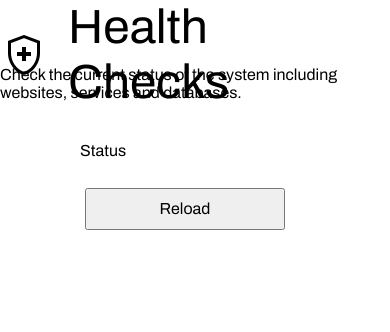
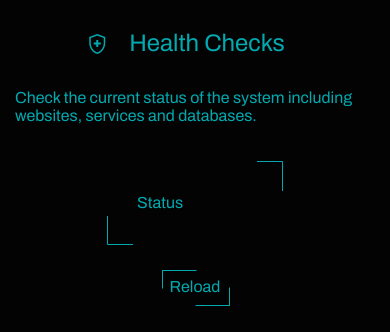
Before and after one commit to MichaelDiers/health-client, a React (Create React App) app in the folder health-client/: page / in a window 390 px wide. Shown: the top 332 px of the page. Built offline with nearby package versions, Linux system fonts and the light colour scheme.

Commit message:
simple dark theme, responsive design

```diff
--- a/health-client/src/App.tsx
+++ b/health-client/src/App.tsx
@@ -1,3 +1,4 @@
+import { Footer } from './components/Footer';
 import { Header } from './components/Header';
 import HealthCheck from './features/health-check/health-check';
 
@@ -12,6 +13,7 @@ function App() {
       <main>
         <HealthCheck />
       </main>
+      <Footer />
     </div>
   );
 }
--- /dev/null
+++ b/health-client/src/components/Footer.tsx
@@ -0,0 +1,5 @@
+export function Footer() {
+  return (
+    <footer></footer>
+  )
+}
--- a/health-client/src/components/Status.tsx
+++ b/health-client/src/components/Status.tsx
@@ -10,9 +10,12 @@ export function Status({
   counter?: number,
 }) {
   let text;
+  let cssClass = '';
   switch (status) {
     case 'down':
+    case 'error':
       text = 'error';
+      cssClass = 'status-error';
       break;
     case 'ok':
       text = 'done_all';
@@ -29,15 +32,15 @@ export function Status({
     return (
       <>
         <div>{keyText}</div>
-        <div>{counter}</div>
+        <div>{counter ? `${counter} sec` : ''}</div>
       </>
     )
   }
 
   return (
     <>
-      <div className={`status-${status}`}>{keyText}</div>
-      <div className={`status-${status} material-symbols-outlined`}>
+      <div className={cssClass}>{keyText}</div>
+      <div className={`${cssClass} material-symbols-outlined`}>
         <span className='material-symbols-outlined'>{text}</span>
       </div>
     </>
--- a/health-client/src/features/health-check/health-check.tsx
+++ b/health-client/src/features/health-check/health-check.tsx
@@ -12,14 +12,14 @@ export default function HealthCheck() {
   // evaluate error before data
   const queryData = (error as { data: any })?.data as IHealthCheckResult || data as IHealthCheckResult;
 
-  const [counter, setCounter] = useState(10);
+  const [counter, setCounter] = useState(9);
   useEffect(() => {
     counter > 0 && setTimeout(() => setCounter(counter - 1), 1000);
   }, [counter]);
 
   const onReload = () => {
     refetch();
-    setCounter(10);
+    setCounter(9);
   }
 
   return (
@@ -49,11 +49,11 @@ export default function HealthCheck() {
             })
             : <></>
         }
-        <button
-          disabled={isLoading || isFetching}
-          onClick={onReload}
-        >Reload</button>
       </div>
+      <button
+        disabled={isLoading || isFetching}
+        onClick={onReload}
+      >Reload</button>
     </div>
   );
 }
--- a/health-client/src/scss/abstracts/_variables.scss
+++ b/health-client/src/scss/abstracts/_variables.scss
@@ -1,2 +1,6 @@
-$color-success: #0b830b;
-$color-error: rgb(255, 198, 74);
+$color-dark-background: #030303;
+$color-dark-foreground: #02AAB0;
+$color-dark-foreground-disabled: #004c4e;
+$color-error: rgb(255, 116, 74);
+
+$default-padding: 15px;
--- a/health-client/src/scss/base/_typography.scss
+++ b/health-client/src/scss/base/_typography.scss
@@ -1,7 +1,57 @@
 body {
   font-family: 'Archivo', sans-serif;
+  font-size: 100%;
 }
 
 body * {
   font-family: inherit;
+  font-size: inherit;
 }
+
+header {
+  font-weight: bold;
+}
+
+header,
+header .material-symbols-outlined {
+  font-size: 1.5rem;
+
+  @include respond-to('small') {
+    font-size: 2.5rem;
+  }
+
+  @include respond-to('medium') {
+    font-size: 3rem;
+  }
+
+  @include respond-to('large') {
+    font-size: 4rem;
+  }
+
+  @include respond-to('huge') {
+    font-size: 5rem;
+  }
+}
+
+main,
+.material-symbols-outlined {
+  @include respond-to('small') {
+    font-size: 1.2rem;
+  }
+
+  @include respond-to('medium') {
+    font-size: 1.4rem;
+  }
+
+  @include respond-to('large') {
+    font-size: 1.6rem;
+  }
+
+  @include respond-to('huge') {
+    font-size: 1.8rem;
+  }
+}
+
+header div {
+  text-align: center;
+}
--- a/health-client/src/scss/components/_button.scss
+++ b/health-client/src/scss/components/_button.scss
@@ -1,4 +1,4 @@
 button {
   margin: 5px;
-  padding: 10px;
+  padding: calc($default-padding / 2);
 }
--- a/health-client/src/scss/components/_health-check-result.scss
+++ b/health-client/src/scss/components/_health-check-result.scss
@@ -2,7 +2,7 @@
   align-items: center;
   display: grid;
   gap: 20px;
-  grid-template-columns: min-content min-content;
+  grid-template-columns: auto minmax(50px, auto);
   margin: 20px;
 }
 
@@ -15,12 +15,6 @@
   margin-left: 20px;
 }
 
-.status-ok,
-.status-up {
-  color: $color-success;
-}
-
-.status-down,
 .status-error {
   color: $color-error;
   font-weight: bold;
@@ -30,3 +24,27 @@
   justify-self: end;
   min-width: 200px;
 }
+
+.health-check-result::before {
+  content: '';
+  position: absolute;
+  height: 35%;
+  width: 15%;
+  border-top: 1px solid;
+  border-right: 1px solid;
+  top: 0;
+  left: 85%;
+  border-top-right-radius: 5%;
+}
+
+.health-check-result::after {
+  content: '';
+  position: absolute;
+  height: 35%;
+  width: 15%;
+  border-bottom: 1px solid;
+  border-left: 1px solid;
+  top: 65%;
+  left: 0;
+  border-bottom-left-radius: 5%;
+}
--- a/health-client/src/scss/layout/_app.scss
+++ b/health-client/src/scss/layout/_app.scss
@@ -1,5 +1,7 @@
 .App {
   display: grid;
   grid-template-rows: auto 1fr auto;
+  min-width: 300px;
+  padding: $default-padding;
   place-items: center;
 }
--- a/health-client/src/scss/layout/_header.scss
+++ b/health-client/src/scss/layout/_header.scss
@@ -1,13 +1,8 @@
 header {
   display: grid;
-  font-size: 3rem;
-  font-weight: bold;
   gap: 20px;
   grid-template-columns: auto 1fr auto;
-  height: 50px;
+  padding-top: 2 * $default-padding;
+  padding: $default-padding;
   place-items: center;
 }
-
-header .material-symbols-outlined {
-  font-size: 3rem;
-}
--- a/health-client/src/scss/themes/_dark.scss
+++ b/health-client/src/scss/themes/_dark.scss
@@ -0,0 +1,304 @@
+body {
+  background-color: $color-dark-background;
+  color: $color-dark-foreground;
+}
+
+.health-check-result {
+  padding: 2 * $default-padding;
+  position: relative;
+}
+
+.health-check-result::before {
+  border-top-color: $color-dark-foreground;
+  border-right-color: $color-dark-foreground;
+}
+
+.health-check-result::after {
+  border-bottom-color: $color-dark-foreground;
+  border-left-color: $color-dark-foreground;
+}
+
+button {
+  position: relative;
+  border: none;
+  background-color: $color-dark-background;
+  color: $color-dark-foreground;
+}
+
+
+button::before,
+button::after {
+  content: '';
+  box-sizing: content-box;
+  position: absolute;
+  border: 1px solid transparent;
+  width: 50%;
+  height: 50%;
+}
+
+button::before {
+  left: 0;
+  top: 0;
+  border-top-color: $color-dark-foreground;
+  border-left-color: $color-dark-foreground;
+}
+
+button::after {
+  left: 50%;
+  top: 50%;
+  border-right-color: $color-dark-foreground;
+  border-bottom-color: $color-dark-foreground;
+}
+
+button:hover {
+  box-shadow: 0 0 10px $color-dark-foreground;
+}
+
+button:hover::before,
+button:hover::after {
+  animation: 2s ease-in-out infinite;
+}
+
+button:hover::before {
+  animation-name: border-one;
+}
+
+button:hover::after {
+  animation-name: border-two;
+}
+
+button:disabled::before {
+  border-top-color: $color-dark-foreground-disabled;
+  border-left-color: $color-dark-foreground-disabled;
+}
+
+button:disabled::after {
+  border-bottom-color: $color-dark-foreground-disabled;
+  border-right-color: $color-dark-foreground-disabled;
+}
+
+button:disabled {
+  box-shadow: none;
+  color: $color-dark-foreground-disabled;
+}
+
+button:disabled::before,
+button:disabled::after {
+  animation: none;
+}
+
+@keyframes border-one {
+  0% {
+    left: 0;
+    top: 0;
+    width: 50%;
+    height: 50%;
+    border-color: transparent;
+    border-top-color: $color-dark-foreground;
+    border-left-color: $color-dark-foreground;
+  }
+
+  12.5% {
+    left: 0;
+    top: 0;
+    width: 100%;
+    height: 0;
+    border-color: transparent;
+    border-top-color: $color-dark-foreground;
+    border-left-color: $color-dark-foreground;
+  }
+
+  12.51% {
+    left: 0;
+    top: 0;
+    width: 100%;
+    height: 0;
+    border-color: transparent;
+    border-top-color: $color-dark-foreground;
+    border-right-color: $color-dark-foreground;
+  }
+
+  37.5% {
+    left: 100%;
+    top: 0;
+    width: 0;
+    height: 100%;
+    border-color: transparent;
+    border-top-color: $color-dark-foreground;
+    border-right-color: $color-dark-foreground;
+  }
+
+  37.51% {
+    left: 100%;
+    top: 0;
+    width: 0;
+    height: 100%;
+    border-color: transparent;
+    border-right-color: $color-dark-foreground;
+    border-bottom-color: $color-dark-foreground;
+  }
+
+  62.5% {
+    left: 0;
+    top: 100%;
+    width: 100%;
+    height: 0;
+    border-color: transparent;
+    border-right-color: $color-dark-foreground;
+    border-bottom-color: $color-dark-foreground;
+  }
+
+  62.51% {
+    left: 0;
+    top: 100%;
+    width: 100%;
+    height: 0;
+    border-color: transparent;
+    border-left-color: $color-dark-foreground;
+    border-bottom-color: $color-dark-foreground;
+  }
+
+  87.5% {
+    left: 0;
+    top: 0;
+    width: 0;
+    height: 100%;
+    border-color: transparent;
+    border-left-color: $color-dark-foreground;
+    border-bottom-color: $color-dark-foreground;
+  }
+
+  87.51% {
+    left: 0;
+    top: 0;
+    width: 0;
+    height: 100%;
+    border-color: transparent;
+    border-top-color: $color-dark-foreground;
+    border-left-color: $color-dark-foreground;
+  }
+
+  100% {
+    left: 0;
+    top: 0;
+    width: 50%;
+    height: 50%;
+    border-color: transparent;
+    border-top-color: $color-dark-foreground;
+    border-left-color: $color-dark-foreground;
+  }
+}
+
+@keyframes border-two {
+  0% {
+    left: 50%;
+    top: 50%;
+    width: 50%;
+    height: 50%;
+    border: 1px solid transparent;
+    border-right-color: $color-dark-foreground;
+    border-bottom-color: $color-dark-foreground;
+  }
+
+  12.5% {
+    left: 0;
+    top: 100%;
+    width: 100%;
+    height: 0;
+    border-color: transparent;
+    border-right-color: $color-dark-foreground;
+    border-bottom-color: $color-dark-foreground;
+  }
+
+  12.51% {
+    left: 0;
+    top: 100%;
+    width: 100%;
+    height: 0;
+    border-color: transparent;
+    border-left-color: $color-dark-foreground;
+    border-bottom-color: $color-dark-foreground;
+  }
+
+  37.5% {
+    left: 0;
+    top: 0;
+    width: 0;
+    height: 100%;
+    border-color: transparent;
+    border-left-color: $color-dark-foreground;
+    border-bottom-color: $color-dark-foreground;
+  }
+
+  37.51% {
+    left: 0;
+    top: 0;
+    width: 0;
+    height: 100%;
+    border-color: transparent;
+    border-top-color: $color-dark-foreground;
+    border-left-color: $color-dark-foreground;
+  }
+
+  62.5% {
+    left: 0;
+    top: 0;
+    width: 100%;
+    height: 0;
+    border-color: transparent;
+    border-top-color: $color-dark-foreground;
+    border-left-color: $color-dark-foreground;
+  }
+
+  62.51% {
+    left: 0;
+    top: 0;
+    width: 100%;
+    height: 0;
+    border-color: transparent;
+    border-top-color: $color-dark-foreground;
+    border-right-color: $color-dark-foreground;
+  }
+
+  87.5% {
+    left: 100%;
+    top: 0;
+    width: 0;
+    height: 100%;
+    border-color: transparent;
+    border-top-color: $color-dark-foreground;
+    border-right-color: $color-dark-foreground;
+  }
+
+  87.51% {
+    left: 100%;
+    top: 0;
+    width: 0;
+    height: 100%;
+    border-color: transparent;
+    border-right-color: $color-dark-foreground;
+    border-bottom-color: $color-dark-foreground;
+  }
+
+  100% {
+    left: 50%;
+    top: 50%;
+    width: 50%;
+    height: 50%;
+    border: 1px solid transparent;
+    border-right-color: $color-dark-foreground;
+    border-bottom-color: $color-dark-foreground;
+  }
+}
+
+/*
+button {
+  background-color: $color-dark-foreground;
+  color: $color-dark-background;
+}
+
+button:disabled {
+  background-color: lighten($color-dark-foreground, 50);
+  color: lighten($color-dark-background, 50);
+}
+*/
```
Also changed, not shown: health-client/src/scss/abstracts/_mixins.scss (+32 -2 lines).
